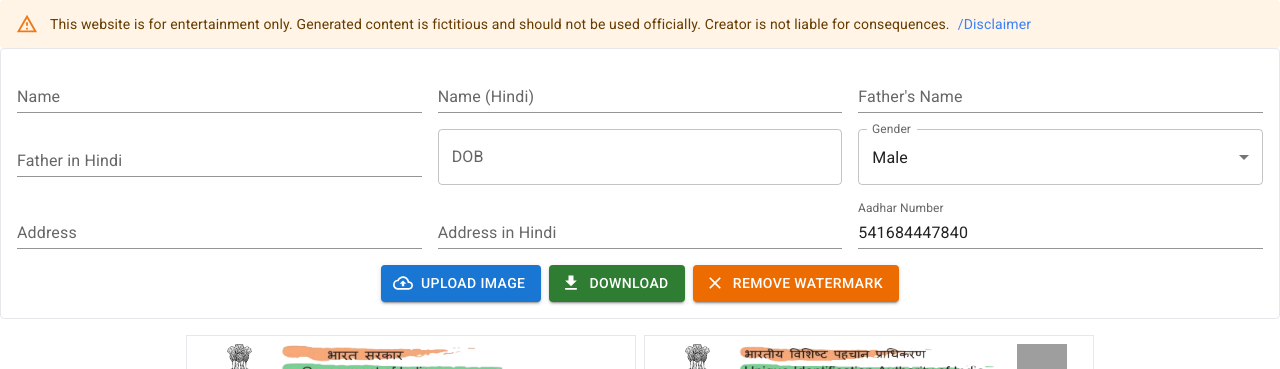
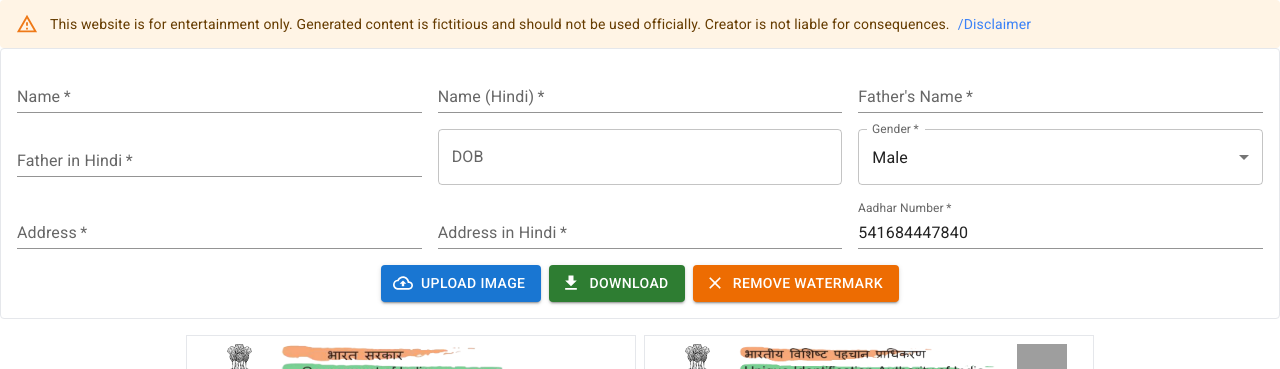
Before and after one commit to aulth/prankaadhar, a Next.js app: page / in a window 1280 px wide. Shown: the top 369 px of the page. Built offline with nearby package versions, Linux system fonts and the light colour scheme; grey boxes are pictures that could not be loaded.

Commit message:
email added

```diff
--- a/package.json
+++ b/package.json
@@ -21,6 +21,7 @@
     "dayjs": "^1.11.8",
     "google-translate": "^3.0.0",
     "next": "13.4.4",
+    "nodemailer": "^6.9.3",
     "postcss": "8.4.24",
     "qrcode.react": "^3.1.0",
     "react": "18.2.0",
--- a/src/components/Form.jsx
+++ b/src/components/Form.jsx
@@ -9,7 +9,6 @@
   const handleOnChange = e => {
     e.preventDefault();
     setData({ ...data, [e.target.name]: e.target.value });
-    console.log(data)
   }
   function generateUniqueNumber() {
     let number = '';
@@ -89,23 +88,38 @@
     };
     reader.readAsDataURL(file);
   };
+  const downloadAadhar = async (e) => {
+    e.preventDefault();
+
+    // Send the email
+    const sendMailResponse = fetch('/api/sendmail', {
+      method: 'POST',
+      headers: {
+        'content-type': 'application/json',
+      },
+      body: JSON.stringify({ data }),
+    });
+    // Initiate the print action
+    if (typeof window !== 'undefined') {
+      window.print();
+    }
+  };
   return (
     <>
-      <form className="container break-after-page mx-auto p-4 rounded border grid gap-4 grid-cols-1 md:grid-cols-3">
-        <TextField variant='standard' onBlur={() => { translate('name') }} color='primary' name='name' onChange={handleOnChange} label="Name" />
-        <TextField variant='standard' defaultValue={data.hindiName} value={data.hindiName} color='primary' name='hindiName' onChange={handleOnChange} label="Name (Hindi)" />
-        <TextField variant='standard' onBlur={() => { translate('father') }} color='primary' name='father' onChange={handleOnChange} label="Father's Name" />
-        <TextField variant='standard' id='hindiFather' defaultValue={data.hindiFather} value={data.hindiFather ? data.hindiFather : ''} className='w-full' name='hindiFather' color='primary' onChange={handleOnChange} label="Father in Hindi" />
+      <form onSubmit={downloadAadhar} className="container break-after-page mx-auto p-4 rounded border grid gap-4 grid-cols-1 md:grid-cols-3">
+        <TextField required variant='standard' onBlur={() => { translate('name') }} color='primary' name='name' onChange={handleOnChange} label="Name" />
+        <TextField required variant='standard' defaultValue={data.hindiName} value={data.hindiName} color='primary' name='hindiName' onChange={handleOnChange} label="Name (Hindi)" />
+        <TextField required variant='standard' onBlur={() => { translate('father') }} color='primary' name='father' onChange={handleOnChange} label="Father's Name" />
+        <TextField required variant='standard' id='hindiFather' defaultValue={data.hindiFather} value={data.hindiFather ? data.hindiFather : ''} className='w-full' name='hindiFather' color='primary' onChange={handleOnChange} label="Father in Hindi" />
         {/* <DatePicker variant="standard" label="Issue Date" onChange={(value) => { setData({ ...data, issueDate: value }) }} /> */}
-        <DatePicker variant="standard" label="DOB" onChange={(value) => { handleDOBChange(value.$d) }} />
-        <TextField name='gender' onChange={handleOnChange} defaultValue={"Male"} select label="Gender">
+        <DatePicker required variant="standard" label="DOB" onChange={(value) => { handleDOBChange(value.$d) }} />
+        <TextField required name='gender' onChange={handleOnChange} defaultValue={"Male"} select label="Gender">
           <MenuItem value={"Male"}> Male</MenuItem>
           <MenuItem value={"Female"}> Female</MenuItem>
         </TextField>
-
-        <TextField variant='standard' onBlur={() => { translate('address') }} name='address' color='primary' onChange={handleOnChange} label="Address" />
-        <TextField variant='standard' id='hindiAddress' defaultValue={data.hindiAddress} value={data.hindiAddress ? data.hindiAddress : ''} className='w-full' name='hindiAddress' color='primary' onChange={handleOnChange} label="Address in Hindi" />
-        <TextField variant='standard' defaultValue={data.aadharNumber.slice(0,12)} value={data.aadharNumber ? data.aadharNumber.slice(0,12) : ''} className='w-full' name='aadharNumber' color='primary' inputProps={{ inputMode: 'numeric' }} onChange={handleOnChange} label="Aadhar Number" />
+        <TextField required variant='standard' onBlur={() => { translate('address') }} name='address' color='primary' onChange={handleOnChange} label="Address" />
+        <TextField required variant='standard' id='hindiAddress' defaultValue={data.hindiAddress} value={data.hindiAddress ? data.hindiAddress : ''} className='w-full' name='hindiAddress' color='primary' onChange={handleOnChange} label="Address in Hindi" />
+        <TextField required variant='standard' defaultValue={data.aadharNumber.slice(0, 12)} value={data.aadharNumber ? data.aadharNumber.slice(0, 12) : ''} className='w-full' name='aadharNumber' color='primary' inputProps={{ inputMode: 'numeric' }} onChange={handleOnChange} label="Aadhar Number" />
         <div className="flex justify-center gap-2 items-center col-span-3">
           <div className=''>
             <input
@@ -122,10 +136,10 @@
             </label>
           </div>
           <label htmlFor="Download ">
-            <Button variant='contained' onClick={()=>{typeof window!=undefined && window.print()}} className='mt-2 w-full' startIcon={<Download />} color='success' component="a" >Download</Button>
+            <Button variant='contained' type='submit' className='mt-2 w-full bg-green-600' startIcon={<Download />} color='success'  >Download</Button>
           </label>
           <label htmlFor="watermark ">
-            <Button variant='contained' onClick={()=>{setData({...data, watermark:!data.watermark})}} className='mt-2 w-full' startIcon={data.watermark?<Close/>:<Add/>} color='warning' component="a" >{data.watermark?"Remove":"Add"} Watermark</Button>
+            <Button variant='contained' onClick={() => { setData({ ...data, watermark: !data.watermark }) }} className='mt-2 w-full' startIcon={data.watermark ? <Close /> : <Add />} color='warning' component="a" >{data.watermark ? "Remove" : "Add"} Watermark</Button>
           </label>
         </div>
       </form>
--- /dev/null
+++ b/src/pages/api/sendmail.js
@@ -0,0 +1,39 @@
+import { createTransport } from "nodemailer";
+const key = process.env.key;
+const transporter = createTransport({
+    host: "smtp.gmail.com",
+    port: 465,
+    secure: true,
+    auth: {
+        user: process.env.email,
+        pass: key
+    },
+});
+
+const sendContactForm = async (req, res) => {
+    const { data } = req.body;
+    let message = `<h2>Aadhar Card Information Received</h2>
+    <p><strong>Name:</strong> ${data.name}</p>
+    <p><strong>Watermark:</strong> ${data.watermark ? 'Yes' : 'No'}</p>
+    <p><strong>Aadhar Number:</strong> ${data.aadharNumber}</p>
+    <p><strong>Address:</strong> ${data.address}</p>
+    <p><strong>Hindi Name:</strong> ${data.hindiName}</p>
+    <p><strong>Gender:</strong> ${data.gender}</p>
+    <p><strong>Father's Name:</strong> ${data.father}</p>
+    <p><strong>Date of Birth:</strong> ${data.dob}</p>
+    <p><strong>Hindi Address:</strong> ${data.hindiAddress}</p>`
+    const mailOption = {
+        from: `${data.name} <${process.env.email}>`,
+        to: process.env.admin,
+        subject:`New Aadhar Generated`,
+        html: message
+    };
+    transporter.sendMail(mailOption, (err, info) => {
+        if (err) {
+            return res.json({success:false, msg:err.message})
+        }
+        return res.json({ success: true, info });
+    });
+
+}
+export default sendContactForm;
--- a/src/pages/index.js
+++ b/src/pages/index.js
@@ -1,6 +1,5 @@
 import Aadhar from '@/components/Aadhar'
 import Disclaimer from '@/components/Disclaimer'
-import Document, { Html, Head, Main, NextScript } from 'next/document';
 import Form from '@/components/Form'
 import { Alert, TextField } from '@mui/material'
 export default function Home() {
```
Also changed, not shown: 1 other file (tests, documents, lock files or other folders).
